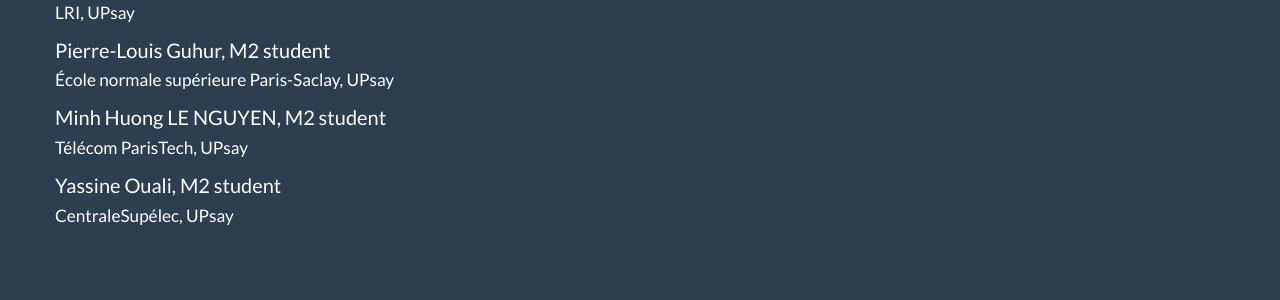
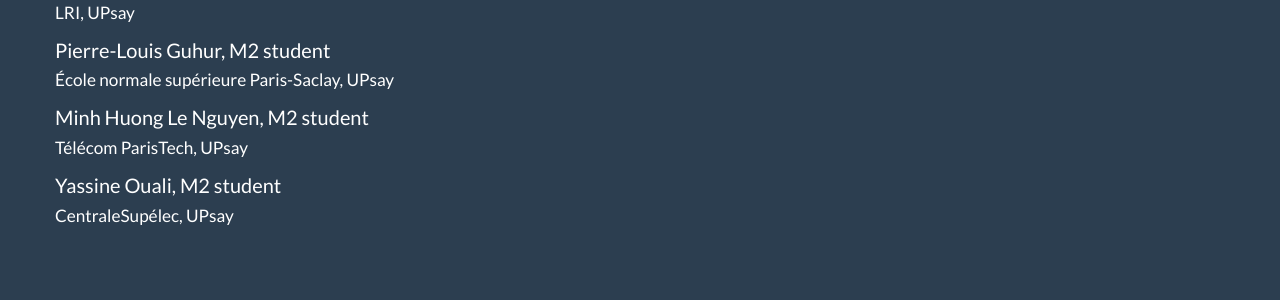
Before and after one commit to jdse-paris/jDSE2019, a Jekyll site: the page built from index.html, in a window 1280 px wide and 900 px high, scrolled down 6392 px. Shown: the part 155-455 px from the top of the window. Built offline with Jekyll 4.4.1, drawn with Linux system fonts in a browser that asks for light colours.

```diff
--- a/_includes/organizers.html
+++ b/_includes/organizers.html
@@ -25,7 +25,7 @@
 	      <p> Eloïse Berthier, M2 student <br> <small>Université Paris-Saclay</small></p>
 	      <p> Anderson Carlos Ferreira da Silva, Research engineer <br> <small>LRI, UPsay</small></p>
 	      <p> Pierre-Louis Guhur, M2 student <br> <small>École normale supérieure Paris-Saclay, UPsay</small></p>
-	      <p> Minh Huong LE NGUYEN, M2 student <br> <small>Télécom ParisTech, UPsay</small> </p>
+	      <p> Minh Huong Le Nguyen, M2 student <br> <small>Télécom ParisTech, UPsay</small> </p>
 	      <p> Yassine Ouali, M2 student <br> <small>CentraleSupélec, UPsay</small></p>
 
             </div>
```
